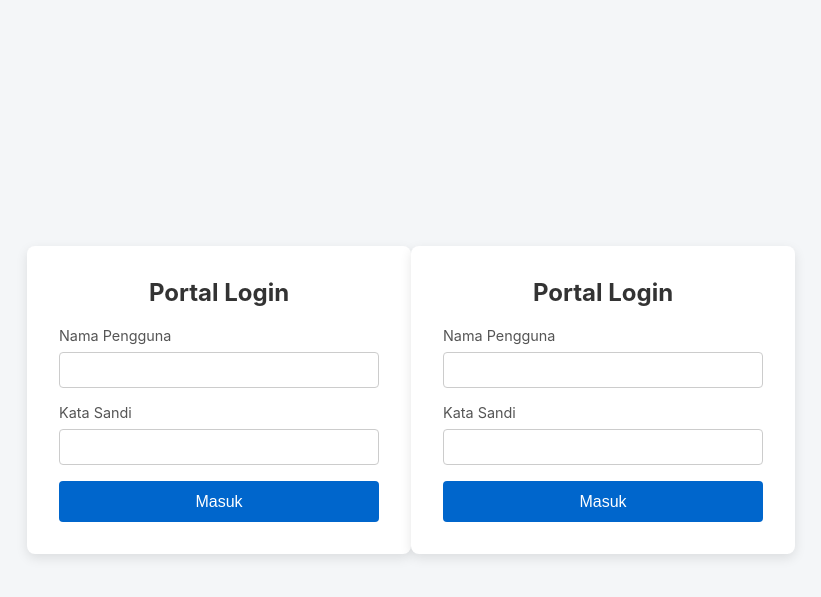
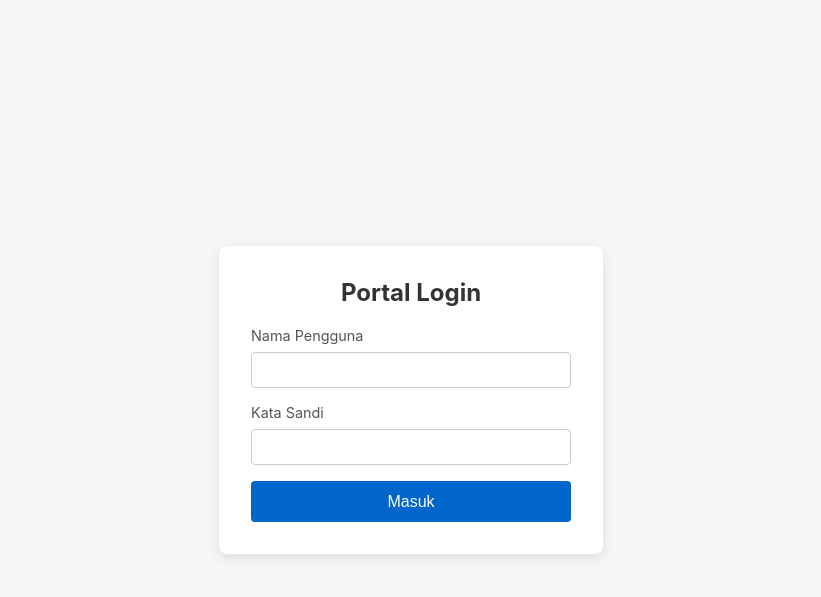
Before and after one commit to sqsftr/belajar-devsecops-pipeline, a Flask app: page / in a window 1280 px wide. Shown: the top 597 px of the page, without its empty margins (229-1050 px from the left). Run offline with Flask 3, Linux system fonts and the light colour scheme.

```diff
--- a/templates/index.html
+++ b/templates/index.html
@@ -97,100 +97,3 @@
   </body>
 </html>
 <!doctype html>
-<html lang="id">
-  <head>
-    <meta charset="UTF-8" />
-    <meta name="viewport" content="width=device-width, initial-scale=1.0" />
-    <title>Sistem Login Aman</title>
-    <style>
-      body {
-        font-family:
-          -apple-system, BlinkMacSystemFont, "Segoe UI", Roboto, sans-serif;
-        display: flex;
-        justify-content: center;
-        align-items: center;
-        height: 100vh;
-        margin: 0;
-        background-color: #f4f6f8;
-      }
-      .card {
-        background: #ffffff;
-        padding: 2rem;
-        border-radius: 8px;
-        box-shadow: 0 4px 12px rgba(0, 0, 0, 0.1);
-        width: 320px;
-      }
-      h2 {
-        margin-top: 0;
-        text-align: center;
-        color: #333;
-      }
-      .form-group {
-        margin-bottom: 1rem;
-      }
-      label {
-        display: block;
-        margin-bottom: 0.5rem;
-        font-size: 0.9rem;
-        color: #555;
-      }
-      input[type="text"],
-      input[type="password"] {
-        width: 100%;
-        padding: 0.6rem;
-        border: 1px solid #ccc;
-        border-radius: 4px;
-        box-sizing: border-box;
-      }
-      button {
-        width: 100%;
-        padding: 0.7rem;
-        background-color: #0066cc;
-        color: white;
-        border: none;
-        border-radius: 4px;
-        font-size: 1rem;
-        cursor: pointer;
-      }
-      button:hover {
-        background-color: #0052a3;
-      }
-      .alert {
-        padding: 0.6rem;
-        border-radius: 4px;
-        margin-bottom: 1rem;
-        text-align: center;
-        font-size: 0.9rem;
-      }
-      .success {
-        background-color: #d4edda;
-        color: #155724;
-      }
-      .danger {
-        background-color: #f8d7da;
-        color: #721c24;
-      }
-    </style>
-  </head>
-  <body>
-    <div class="card">
-      <h2>Portal Login</h2>
-      {% if message %}
-      <div class="alert {{ status_class }}">{{ message }}</div>
-      {% endif %}
-
-      <!-- nosemgrep: python.django.security.django-no-csrf-token.django-no-csrf-token -->
-      <form method="POST" action="/">
-        <div class="form-group">
-          <label for="username">Nama Pengguna</label>
-          <input type="text" id="username" name="username" required />
-        </div>
-        <div class="form-group">
-          <label for="password">Kata Sandi</label>
-          <input type="password" id="password" name="password" required />
-        </div>
-        <button type="submit">Masuk</button>
-      </form>
-    </div>
-  </body>
-</html>
```
